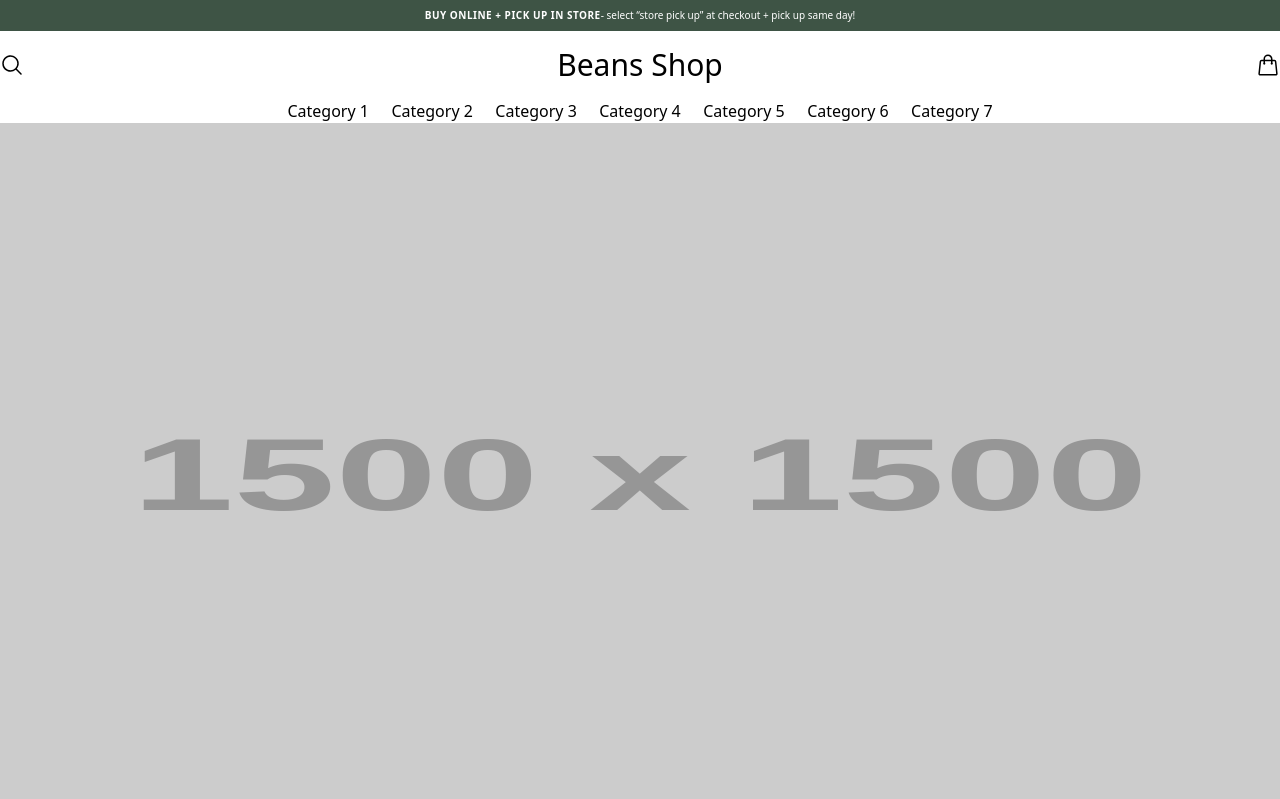
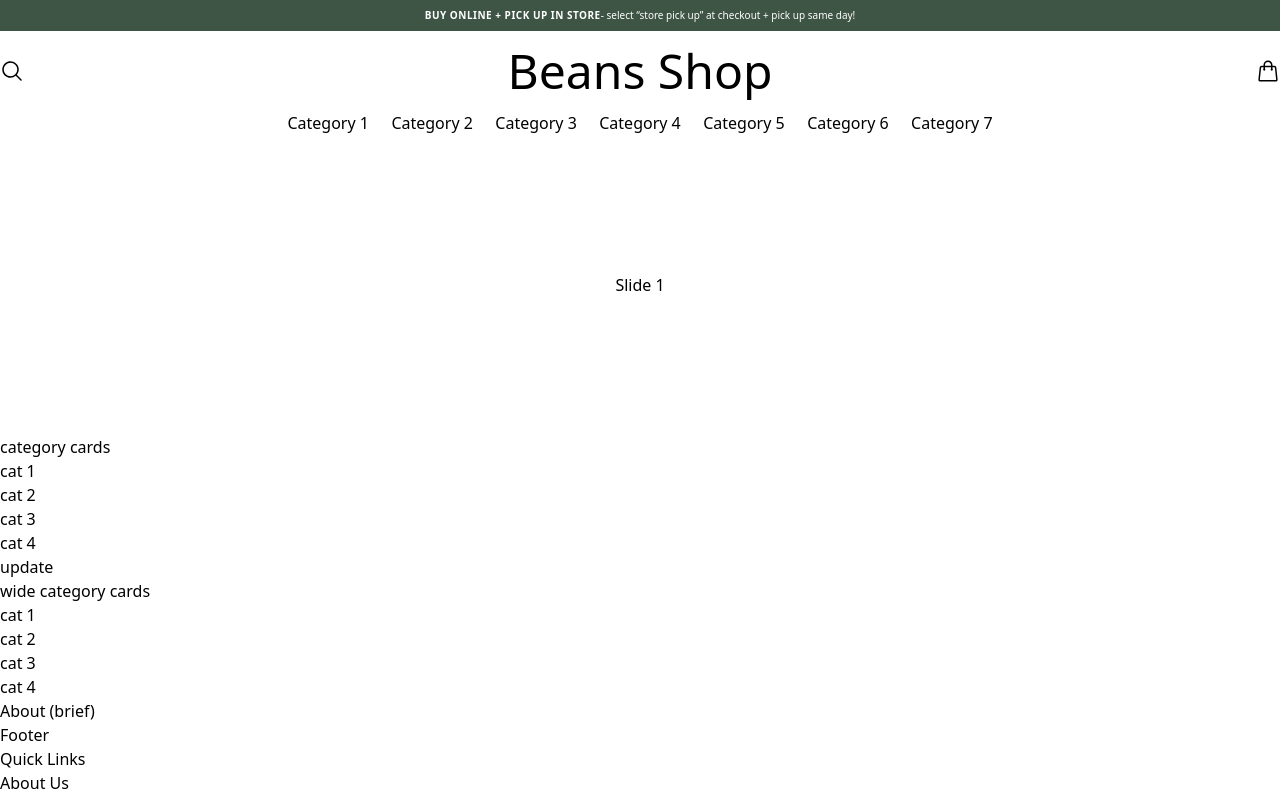
Before and after one commit to TimRathert/e-commerce-template-01, a Next.js app: page / in a window 1280 px wide. Shown: the top 799 px of the page. Built offline with nearby package versions, Linux system fonts and the light colour scheme.

Commit message:
working on carousel

```diff
--- a/components/MainSlideShow.jsx
+++ b/components/MainSlideShow.jsx
@@ -1,9 +1,19 @@
 import React from 'react'
+import { Transition } from '@headlessui/react'
+
 
 function MainSlideShow(prop) {
+    let currentSlide = 1
+    const slideShow = () => {
+        let i
+
+    }
   return (
-    <div>
-        <img src='https://via.placeholder.com/1500/' className='w-screen max-h-[90vh]'/>
+    <div className='flex snap-x snap-mandatory overflow-hidden'>
+        {/* <img src='https://via.placeholder.com/1500/' className='w-screen max-h-[90vh]'/> */}
+        <div className='snap-start min-w-full h-[300px] max-h-[90vh] flex items-center justify-center' id='slide-1'>Slide 1</div>
+        <div className='snap-start min-w-full h-[300px] max-h-[90vh] flex items-center justify-center' id='slide-2'>Slide 2</div>
+        <div className='snap-start min-w-full h-[300px] max-h-[90vh] flex items-center justify-center' id='slide-3'>Slide 3</div>
     </div>
   )
 }
--- a/components/NavBar.jsx
+++ b/components/NavBar.jsx
@@ -59,7 +59,7 @@ function NavBar(props) {
 
 
 
-            <div className='text-3xl font-light'>Beans Shop</div>
+            <div className='text-5xl font-extralight'>Beans Shop</div>
             <div className='flex gap-1'>
                 <svg xmlns="http://www.w3.org/2000/svg" viewBox="0 0 24 24" fill="currentColor" className="w-6 h-6 block md:hidden">
                     <path fill-rule="evenodd" d="M10.5 3.75a6.75 6.75 0 100 13.5 6.75 6.75 0 000-13.5zM2.25 10.5a8.25 8.25 0 1114.59 5.28l4.69 4.69a.75.75 0 11-1.06 1.06l-4.69-4.69A8.25 8.25 0 012.25 10.5z" clip-rule="evenodd" />
--- a/package.json
+++ b/package.json
@@ -13,6 +13,8 @@
     "@types/node": "18.11.9",
     "@types/react": "18.0.25",
     "@types/react-dom": "18.0.8",
+    "embla-carousel": "^7.0.5",
+    "embla-carousel-autoplay": "^7.0.5",
     "eslint": "8.27.0",
     "eslint-config-next": "13.0.2",
     "next": "13.0.2",
```
Also changed, not shown: 1 other file (tests, documents, lock files or other folders).
